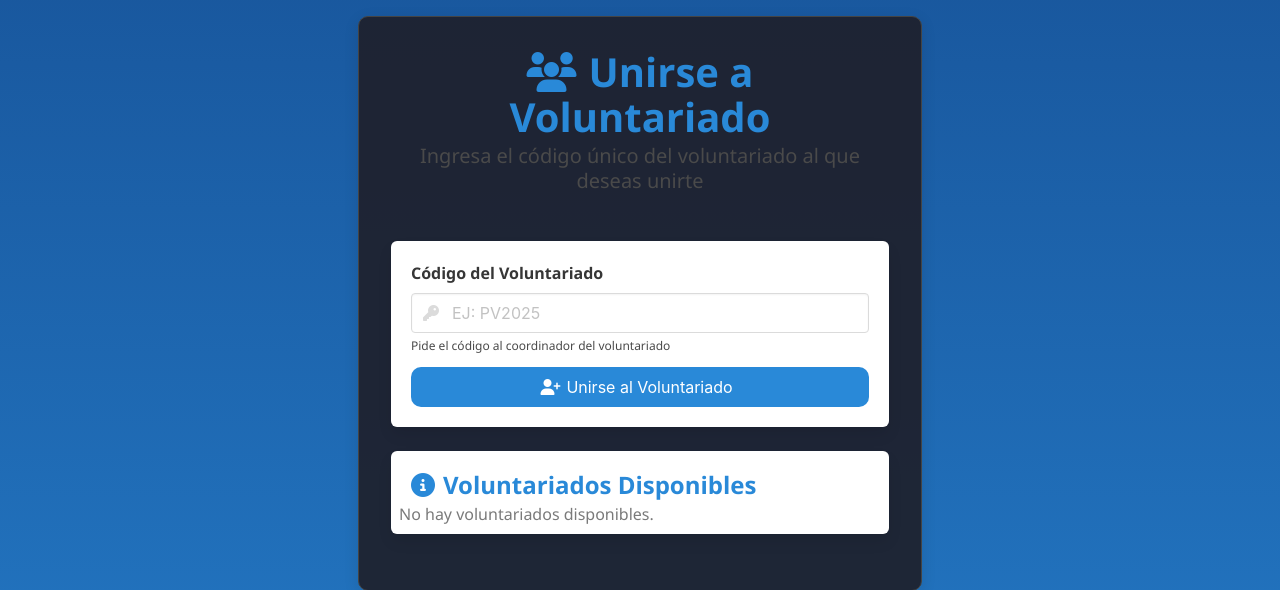
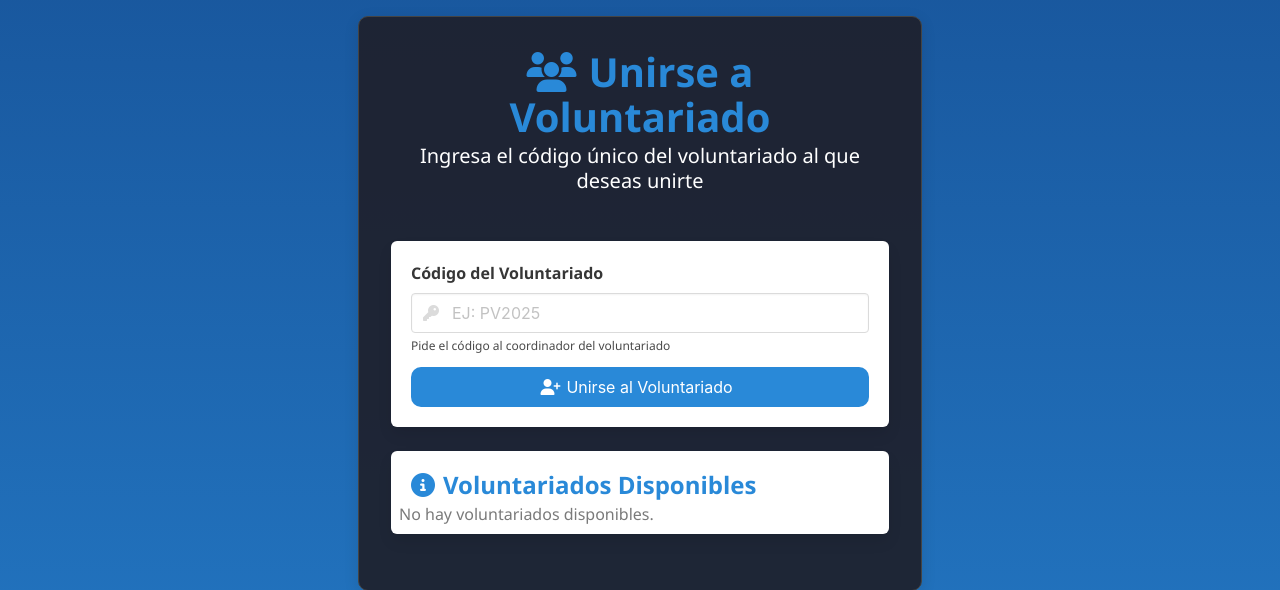
Before and after one commit to caballero33/Web_Voluntariados, a Django app: page /auth/join-voluntariado/ in a window 1280 px wide. Shown: the part 80-670 px from the top of the page. Run offline with Django 5.2, Linux system fonts and the light colour scheme; some libraries are stand-ins or nearby versions.

Commit message:
correción en el color
correción del color para mejorar la visibilidad de las letras

```diff
--- a/Voluntariados/auth_firebase/templates/auth/join-voluntariado.html
+++ b/Voluntariados/auth_firebase/templates/auth/join-voluntariado.html
@@ -10,7 +10,7 @@
                 <h1 class="title is-2 has-text-primary">
                     <i class="fas fa-users mr-3"></i>Unirse a Voluntariado
                 </h1>
-                <p class="subtitle">Ingresa el código único del voluntariado al que deseas unirte</p>
+                <p class="subtitle has-text-white">Ingresa el código único del voluntariado al que deseas unirte</p>
             </div>
 
             <form id="join-voluntariado-form" class="box">
```
